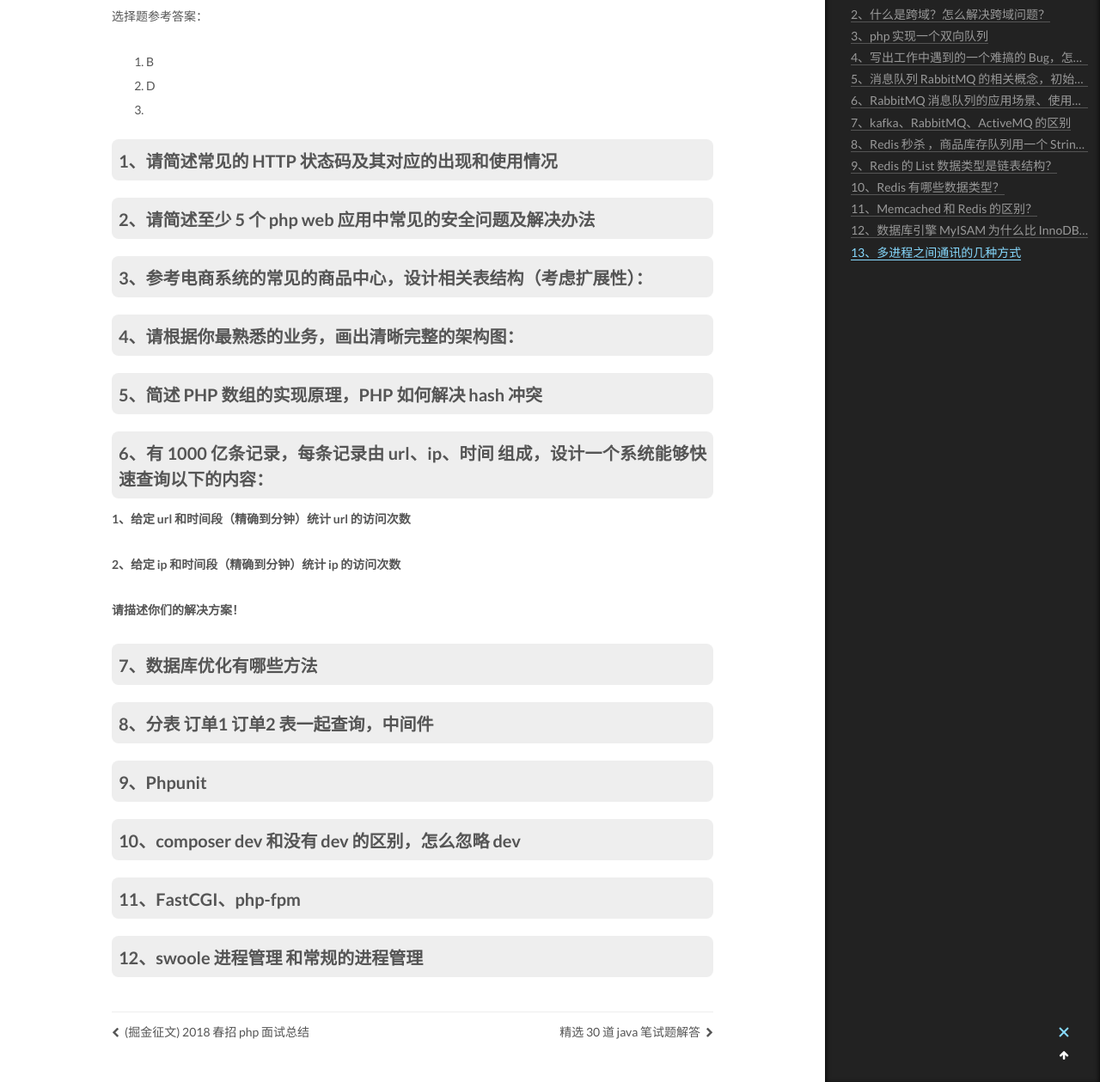
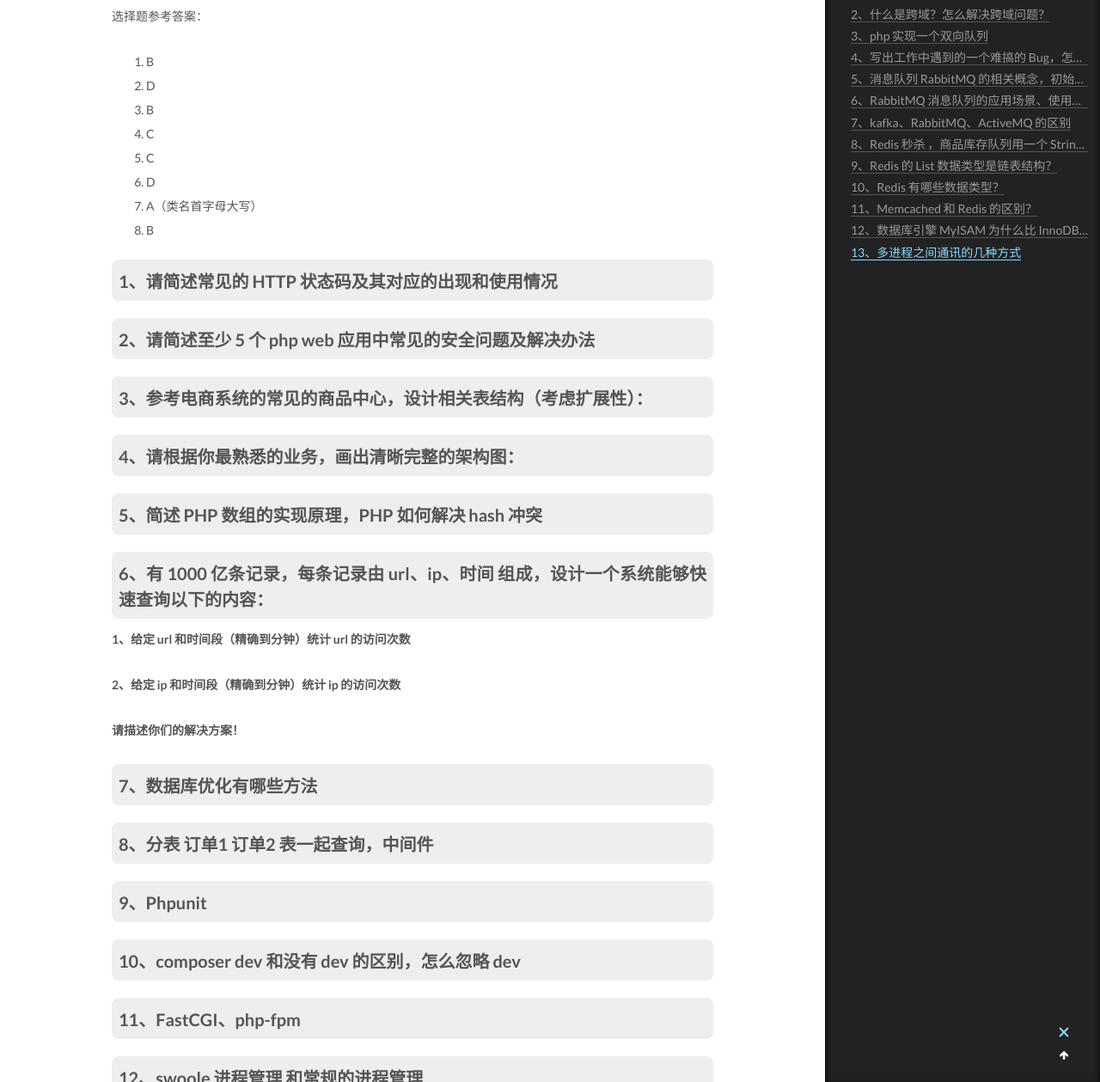
Before and after one commit to nnngu/LearningNotes, a Jekyll site: the page built from _posts/2018-06-05-PHP 面试题收集.md, in a window 1280 px wide and 1400 px high, scrolled down 18884 px. Shown: the part 141-1400 px from the top of the window at 86% size. Built offline with Jekyll 4.4.1, drawn with Linux system fonts in a browser that asks for light colours.

Commit message:
修改文件: _posts/2018-06-05-PHP 面试题收集.md

```diff
--- a/_posts/2018-06-05-PHP 面试题收集.md
+++ b/_posts/2018-06-05-PHP 面试题收集.md
@@ -616,9 +616,16 @@ Laravel 框架内置的 Auth 用来验证用户是否登录，底层也是使用
 选择题参考答案：
 1. B
 2. D
-3.
+3. B
+4. C
+5. C
+6. D
+7. A（类名首字母大写）
+8. B
 
 ### 1、请简述常见的 HTTP 状态码及其对应的出现和使用情况
+
+
 
 ### 2、请简述至少 5 个 php web 应用中常见的安全问题及解决办法
 
```
